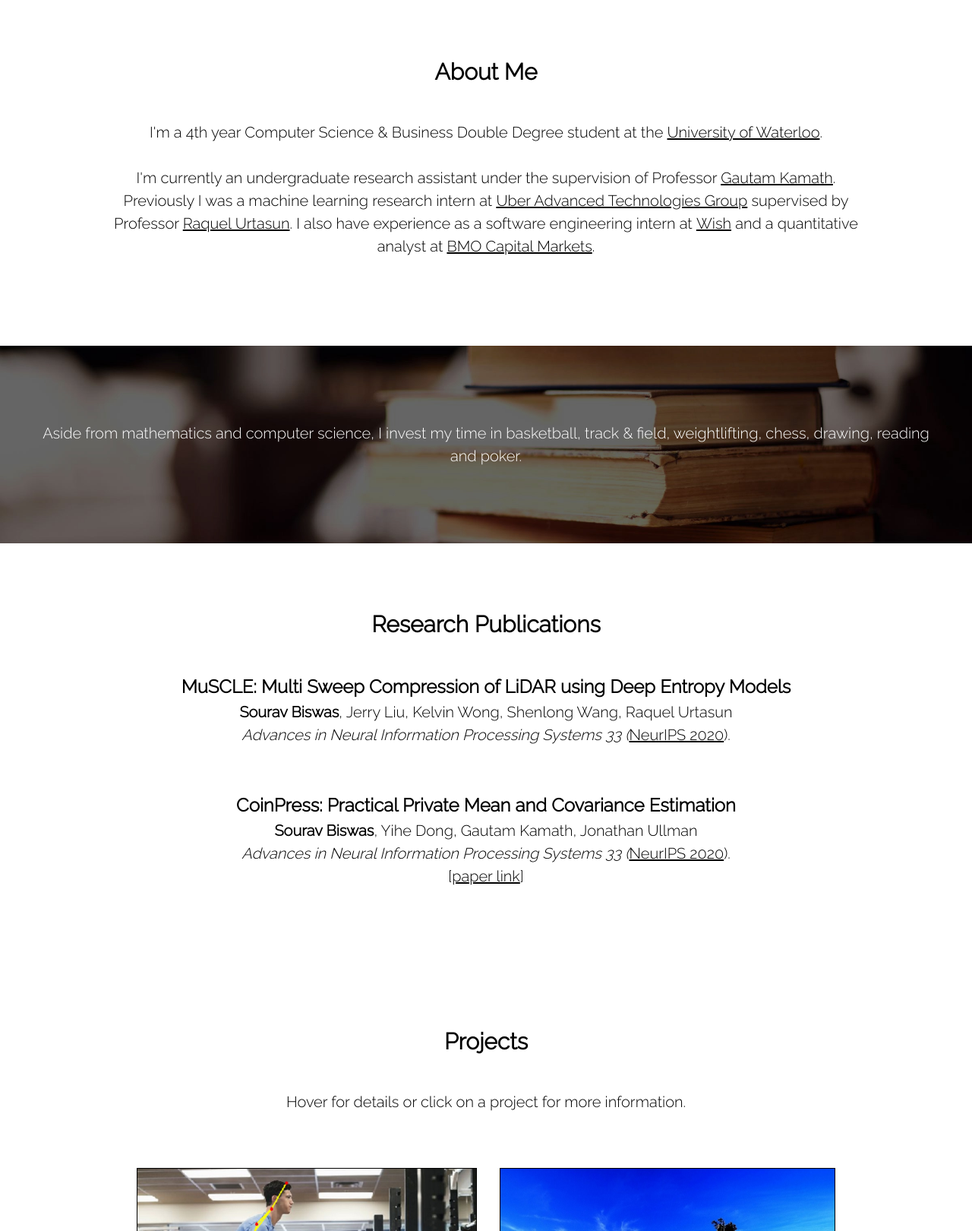
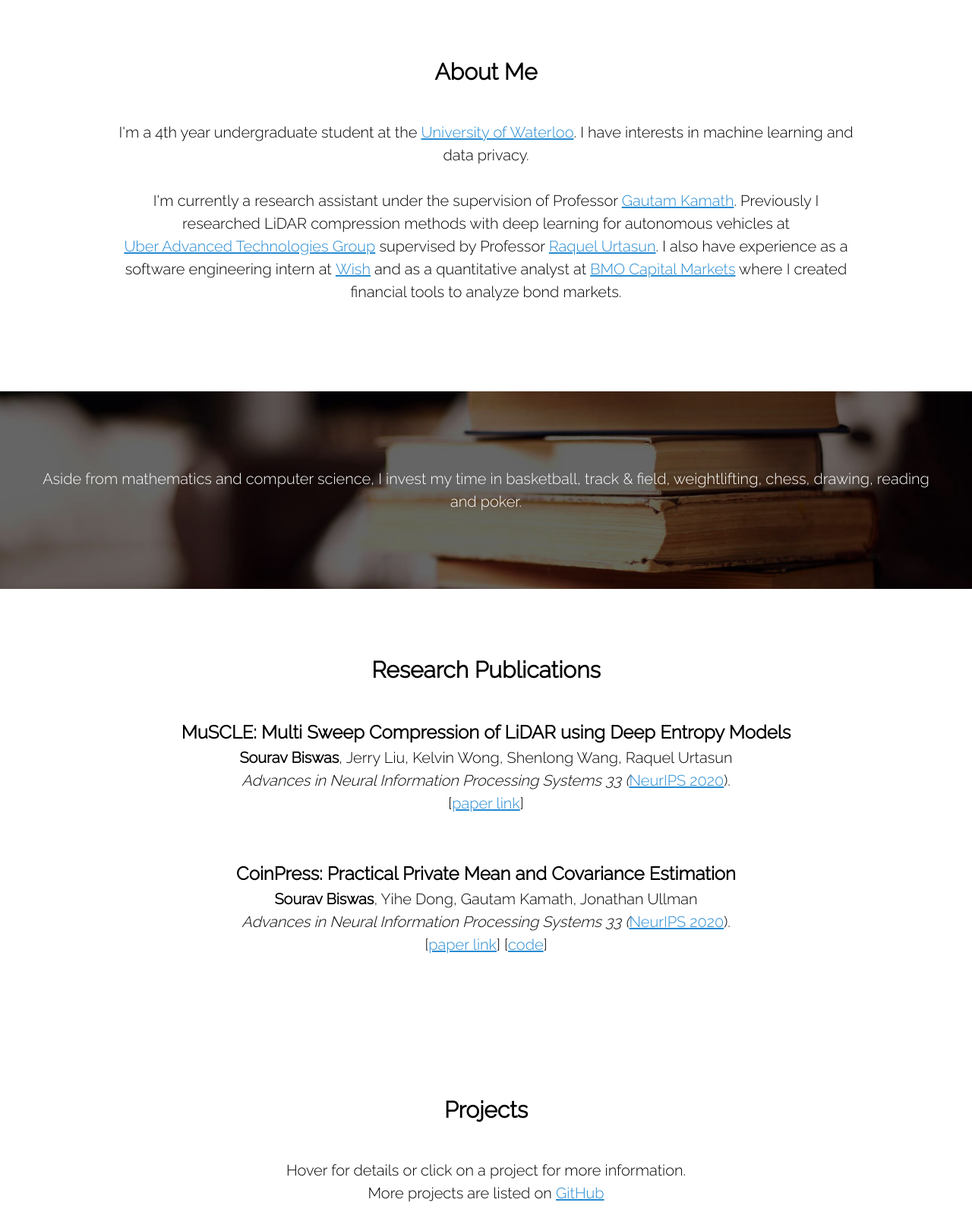
Before and after one commit to SravB/SravB.github.io, a plain HTML site: page index.html in a window 1280 px wide. Shown: the part 642-2262 px from the top of the page at 76% size. Drawn offline with nearby package versions, Linux system fonts and the light colour scheme.

Commit message:
Update index.html

```diff
--- a/index.html
+++ b/index.html
@@ -57,10 +57,10 @@
 <div id = "AboutMe" class="w3-row-padding w3-padding-64 w3-container">
   <div class="w3-content" id = "me">
       <h2>About Me</h2>
-      <h5 class="w3-padding-32">I'm a 4th year Computer Science & Business Double Degree student at the <a href="https://uwaterloo.ca/">University of Waterloo</a>.
+      <h5 class="w3-padding-32">I'm a 4th year undergraduate student at the <a style="color: #268bd2;" href="https://uwaterloo.ca/">University of Waterloo</a>. I have interests in machine learning and data privacy.
       <br>
       <br>
-      I'm currently an undergraduate research assistant under the supervision of Professor <a href="http://www.gautamkamath.com/">Gautam Kamath</a>. Previously I was a machine learning research intern at <a href="https://www.uber.com/ca/en/atg/">Uber Advanced Technologies Group</a> supervised by Professor <a href="http://www.cs.toronto.edu/~urtasun/">Raquel Urtasun</a>. I also have experience as a software engineering intern at <a href="https://www.wish.com/careers/engineering?hide_login_modal=true">Wish</a> and a quantitative analyst at <a href="https://capitalmarkets.bmo.com/en/">BMO Capital Markets</a>.
+      I'm currently a research assistant under the supervision of Professor <a style="color: #268bd2;" href="http://www.gautamkamath.com/">Gautam Kamath</a>. Previously I researched LiDAR compression methods with deep learning for autonomous vehicles at <a style="color: #268bd2;" href="https://www.uber.com/ca/en/atg/">Uber Advanced Technologies Group</a> supervised by Professor <a style="color: #268bd2;" href="http://www.cs.toronto.edu/~urtasun/">Raquel Urtasun</a>. I also have experience as a software engineering intern at <a style="color: #268bd2;" href="https://www.wish.com/careers/engineering?hide_login_modal=true">Wish</a> and as a quantitative analyst at <a style="color: #268bd2;" href="https://capitalmarkets.bmo.com/en/">BMO Capital Markets</a> where I created financial tools to analyze bond markets.
       </h5>
 
   </div>
@@ -79,17 +79,19 @@
       	<br>
       	<a style=""><b style="font-weight: 900;">Sourav Biswas</b>, Jerry Liu, Kelvin Wong, Shenlong Wang, Raquel Urtasun</a>
       		<a style="font-style: italic;">Advances in Neural Information Processing Systems 33
-      		(<a href="https://neurips.cc/Conferences/2020">NeurIPS 2020</a>).</a>
+      		(<a style="color: #268bd2;" href="https://neurips.cc/Conferences/2020">NeurIPS 2020</a>).</a>
       	<br>
+        [<a style="color: #268bd2;" href="https://arxiv.org/pdf/2006.06618.pdf">paper link</a>]
       	<br>
+        <br>
       	<br>
       	<a style="font-size:x-large;"><b>CoinPress: Practical Private Mean and Covariance Estimation </b></a>
       	<br>
       	<a style=""><b style="font-weight: 900;">Sourav Biswas</b>, Yihe Dong, Gautam Kamath, Jonathan Ullman</a><br>
       		<a style="font-style: italic;">Advances in Neural Information Processing Systems 33
-      		(<a href="https://neurips.cc/Conferences/2020">NeurIPS 2020</a>).</a>
+      		(<a style="color: #268bd2;" href="https://neurips.cc/Conferences/2020">NeurIPS 2020</a>).</a>
       	<br>
-      	[<a href="https://arxiv.org/pdf/2006.06618.pdf">paper link</a>]
+      	[<a style="color: #268bd2;" href="https://arxiv.org/pdf/2006.06618.pdf">paper link</a>] [<a style="color: #268bd2;" href="https://github.com/twistedcubic/coin-press">code</a>]
       	<br>
       </h5>
 
@@ -101,7 +103,8 @@
 <div id = "Projects" class="w3-row-padding w3-padding-64 w3-container">
   <div class="w3-content">
   <h2>Projects</h2>
-  <h5 class="w3-padding-32">Hover for details or click on a project for more information.</h5>
+  <h5 class="w3-padding-32">Hover for details or click on a project for more information. </br>
+                            More projects are listed on <a style="color: #268bd2;" href="https://github.com/SravB">GitHub</a></h5>
   <!--<h5 class="w3-padding-32">Here are a few of my side projects.</a></h5>-->
   <table id="projectTable">
     <tr class="row" id="row1">
@@ -148,7 +151,7 @@
 
     </tr>
 
-    <tr class="row" id="row3">
+    <!-- <tr class="row" id="row3">
       <td class = "cell5">
       <a class = "v3" href="https://github.com/SravB/Algorithmic-Trading" style="display:block; width:100%; height:100%; text-decoration:none; vertical-align: middle;">
         <div id="cell5desc">
@@ -163,7 +166,7 @@
       <a class = "v4" href="https://github.com/SravB" style="text-decoration: none; display:block; width:100%; height:100%; vertical-align: middle;">
         <div id="cell6desc" class = "more" style="vertical-align: middle;">For more projects, </br>check out my GitHub!</div></a>
       </td>
-    </tr>
+    </tr> -->
 
   </table>
 
@@ -174,17 +177,18 @@
 <div id = "Contact" class="w3-row-padding w3-container">
 
       <h2>Contact</h2>
-      <h5 class="w3-padding-32">Let's get in touch!</h5>
-
-    <p class = "p1"><a id = "contact1" href="mailto:sourav.j.biswas@gmail.com" style="text-decoration: none; padding: 10px; border-radius: 5px; border-width: 1px; border-color: #000000; border-style: solid;"><i class="fa fa-envelope"></i>sourav.j.biswas@gmail.com</a></p>
+<!--       <h5 class="w3-padding-32">Let's get in touch!</h5>
+ -->
+    <p class = "p1"><a id = "contact1" style="text-decoration: none; padding: 10px; border-radius: 5px; border-width: 1px; border-color: #000000; border-style: solid;"><i class="fa fa-envelope"></i>sourav.j.biswas [at] gmail [dot] com</a></p>
     <p class = "p1"><a id = "contact2" href="https://github.com/SravB" style="text-decoration: none; padding: 10px; border-radius: 5px; border-width: 1px; border-color: #000000; border-style: solid;"><i class="fa fa-github"></i>github.com/SravB</a></p>
       <p class = "p1"><a id = "contact3" href="https://linkedin.com/in/sravb" style="text-decoration: none; padding: 10px; border-radius: 5px; border-width: 1px; border-color: #000000; border-style: solid;"><i class="fa fa-linkedin"></i>linkedin.com/in/sravb</a></p>
+      <p class = "p1"><a id = "contact4" href="https://scholar.google.com/citations?user=cHAnhqcAAAAJ&hl=en" style="text-decoration: none; padding: 10px; border-radius: 5px; border-width: 1px; border-color: #000000; border-style: solid;"><i class="fa fa-graduation-cap"></i>Google Scholar</a></p>
 
 </div>
 
 <!-- Footer -->
 <footer id="Footer" class="w3-container w3-padding-32 w3-center w3-opacity">
- <p>&copy Sourav Biswas 2020</p>
+ <p>&copy Sourav Biswas 2021</p>
 </footer>
 
 </body>
@@ -220,10 +224,10 @@ $(document).ready(function(){
     document.getElementById("cell2desc").innerHTML = "";
     document.getElementById("cell3desc").innerHTML = "";
     document.getElementById("cell4desc").innerHTML = "";
-    document.getElementById("cell5desc").innerHTML = "";
-    document.getElementById("cell6desc").style.fontSize = "x-small";
+    // document.getElementById("cell5desc").innerHTML = "";
+    // document.getElementById("cell6desc").style.fontSize = "x-small";
   } else {
-    for (let i = 1; i <= 5; i++) {
+    for (let i = 1; i <= 4; i++) {
       // var newMarginHeight = (newHeight-document.getElementById("cell"+i.toString()+"desc").offsetHeight)/2;
       $("#cell"+i.toString()+"desc").css("padding-top", Math.round((newHeight-document.getElementById("cell"+i.toString()+"desc").offsetHeight)/2));
     }
@@ -235,13 +239,14 @@ $(document).ready(function(){
   $(".cell2").width(newWidth);
   $(".cell3").width(newWidth);
   $(".cell4").width(newWidth);
-  $(".cell5").width(newWidth);
-  $(".cell6").width(newWidth);
+  // $(".cell5").width(newWidth);
+  // $(".cell6").width(newWidth);
   $(".more").css("padding-top", Math.round(newHeight/2 - 20));
   var newWidth2 = Math.min(Math.max($("#contact1").width(), $("#contact2").width(), $("#contact3").width()) + 100, windowWidth-200);
   $("#contact1").width(newWidth2);
   $("#contact2").width(newWidth2);
   $("#contact3").width(newWidth2);
+  $("#contact4").width(newWidth2);
 
   // Add smooth scrolling to all links
   $("a").on('click', function(event) {
```
